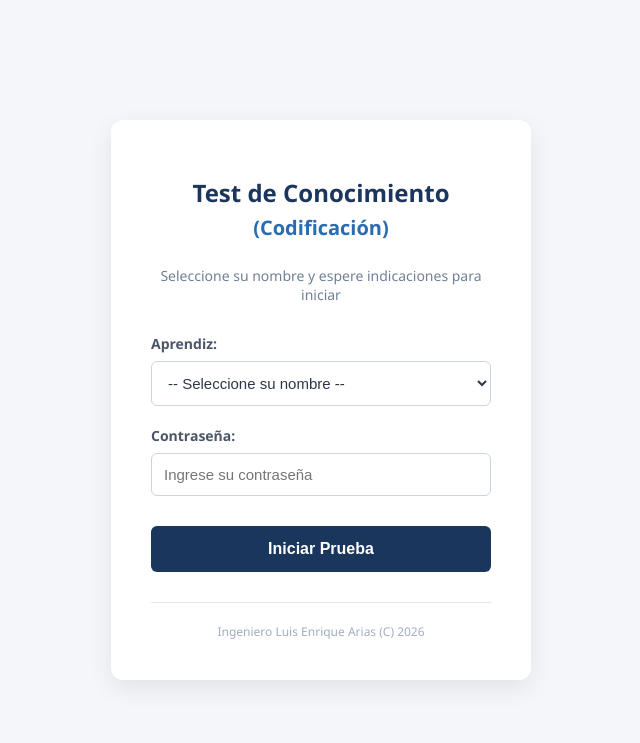
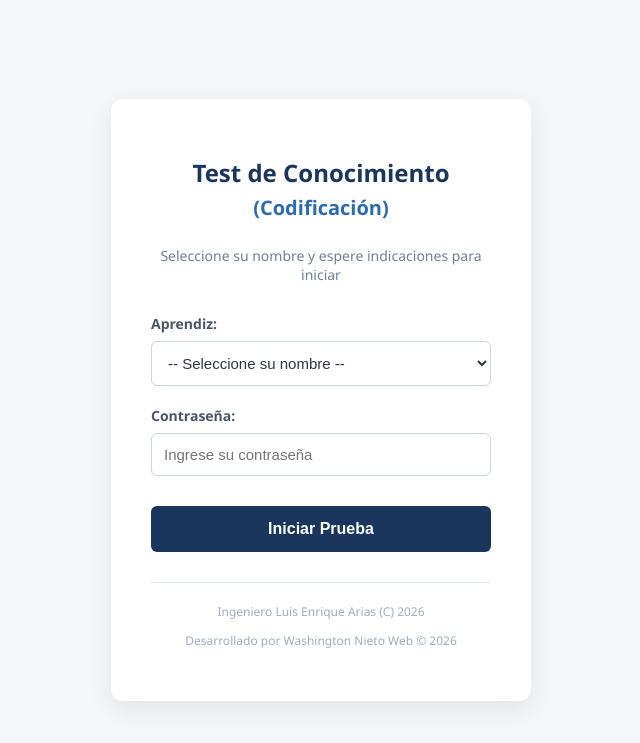
Before and after one commit to WashingtonNieto/prueba1, a PHP site: page /prueba/index.php in a window 1280 px wide. Shown: the top 743 px of the page, without its empty margins (319-959 px from the left). Run offline with PHP 8.4, Linux system fonts and the light colour scheme; data comes from the database, SQL or seed files in the repository.

Commit message:
arreglo en el login

```diff
--- a/index.php
+++ b/index.php
@@ -1,5 +1,6 @@
 <?php
 // Habilitar reporte de errores por si surge alguna anomalía en desarrollo
+//*** pruebea washington nieto conflicto */
 error_reporting(E_ALL);
 ini_set('display_errors', 1);
 
--- a/views/login.php
+++ b/views/login.php
@@ -60,6 +60,7 @@
 
     <div class="footer">
         Ingeniero Luis Enrique Arias (C) 2026
+        <p>Desarrollado por Washington Nieto Web &copy; <?=date('Y')?></p>
     </div>
 </div>
 
```
